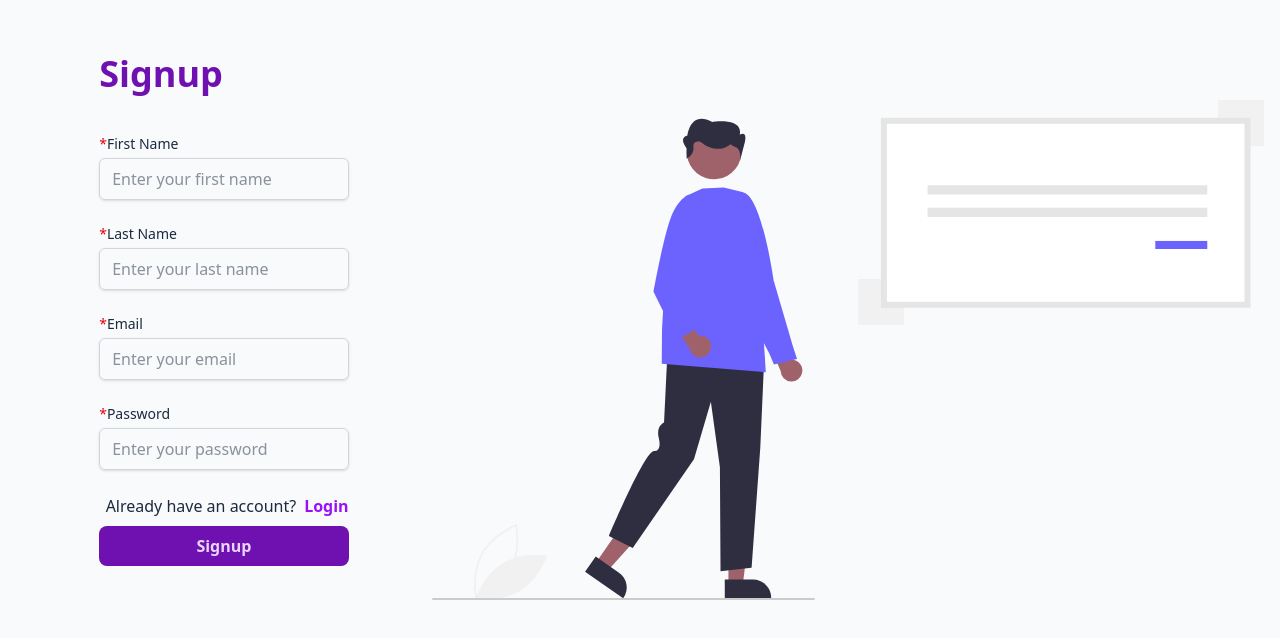
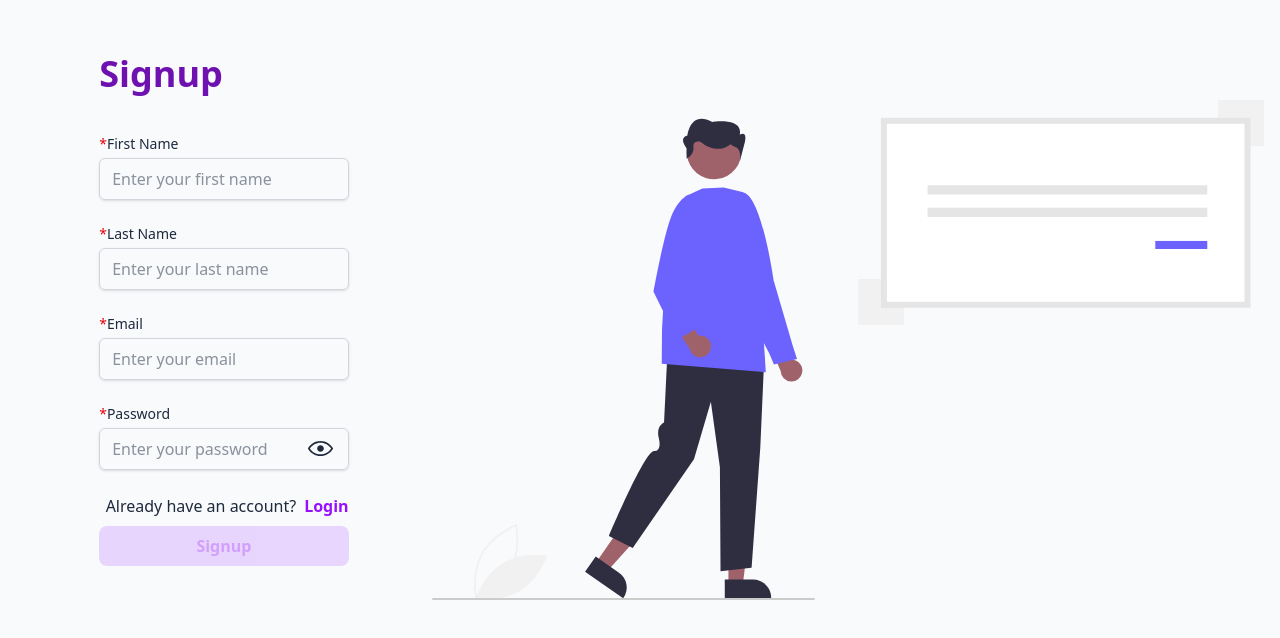
Before and after one commit to jairizesp/dentist-appointment-app, a React (Vite) app: page /sign-up in a window 1280 px wide. Shown: the part 114-752 px from the top of the page. Built offline with nearby package versions, Linux system fonts and the light colour scheme; no server answers.

Commit message:
add signup validations

```diff
--- a/src/components/input.component.tsx
+++ b/src/components/input.component.tsx
@@ -13,12 +13,12 @@ const Input: React.FC<InputType> = ({
   ...props
 }: InputType) => {
   const baseInputStyles =
-    "w-full px-3 py-2 border rounded-md shadow-sm focus:outline-none focus:ring-2 focus:ring-blue-500";
+    "w-full px-3 py-2 border rounded-md shadow-sm focus:outline-none ";
 
   const finalInputClassName = classNames(
     baseInputStyles,
     {
-      "border-red-500 focus:ring-red-500": !!error,
+      "border-red-500 ": !!error,
       "border-gray-300": !error,
     },
     className
@@ -40,7 +40,7 @@ const Input: React.FC<InputType> = ({
         {...props}
       />
       {children}
-      {error && <p className="mt-1 text-sm text-red-600">{error}</p>}
+      {/* {error && <p className="mt-1 text-sm text-red-600">{error}</p>} */}
     </div>
   );
 };
--- a/src/pages/public/singup.page.tsx
+++ b/src/pages/public/singup.page.tsx
@@ -7,6 +7,9 @@ import { getAccessToken } from "../../utils/helpers/tokenHelper";
 import { userSignup } from "../../services/auth.service";
 import { UserInformation } from "../../utils/interface/api/auth.interface";
 import { Toast, ToastType } from "../../components/toast.component";
+import { isValidEmail, isValidPassword } from "../../utils/helpers/auth";
+import { TbEyeClosed } from "react-icons/tb";
+import { RxEyeOpen } from "react-icons/rx";
 
 const Signup = () => {
   const navigate = useNavigate();
@@ -17,12 +20,22 @@ const Signup = () => {
     lastName: "",
   });
 
+  const [isShowPassword, setIsShowPassword] = useState(false);
+  const [inputType, setInputType] = useState("password");
+
+  const [error, setError] = useState("");
+
   const [isLoading, setIsLoading] = useState(false);
 
   const [toast, setToast] = useState<{
     message: string;
     type: ToastType;
   } | null>(null);
+
+  const formHasEmptyValue = () => {
+    const values = Object.values(credentials);
+    return values.some((value) => value == "");
+  };
 
   const showToast = (type: ToastType, message: string) => {
     setToast({ message, type });
@@ -35,14 +48,28 @@ const Signup = () => {
     }
   }, []);
 
-  const [error, _] = useState("");
-
   const handleCredentialChange = (e: React.ChangeEvent<HTMLInputElement>) => {
     setCredentials((prev) => ({ ...prev, [e.target.name]: e.target.value }));
   };
 
   const handleSubmit = async () => {
     try {
+      if (formHasEmptyValue()) {
+        showToast("error", "Please fill all forms");
+        return;
+      }
+
+      if (!isValidEmail(credentials.email)) {
+        showToast("error", "Must provide a valid email");
+
+        setError("Invalid Password");
+
+        return;
+      }
+
+      if (!isValidPassword(credentials.password)) {
+      }
+
       setIsLoading(true);
 
       const payload: Omit<UserInformation, "id"> = {
@@ -53,17 +80,57 @@ const Signup = () => {
       };
       const response = await userSignup(payload);
 
-      if (response) {
+      if (response.status == 200) {
         showToast("success", "Registration Successful");
-        setIsLoading(false);
+
         setTimeout(() => {
           navigate("/");
         }, 900);
+      } else {
+        showToast("error", response.message);
       }
     } catch (error: any) {
       const toastMessage = error.message;
       showToast("error", toastMessage);
+    } finally {
+      setIsLoading(false);
     }
+  };
+
+  const handlePasswordVisibility = () => {
+    setIsShowPassword((prev) => {
+      const toggleShow = !prev;
+      if (toggleShow) {
+        setInputType("text");
+      } else {
+        setInputType("password");
+      }
+      return toggleShow;
+    });
+  };
+
+  const renderPasswordToggle = () => {
+    if (isShowPassword) {
+      return (
+        <>
+          <TbEyeClosed
+            size={25}
+            className="cursor-pointer hover:scale-110 active:scale-95 absolute top-8 right-4 z-10"
+            onClick={handlePasswordVisibility}
+          />
+        </>
+      );
+    }
+
+    return (
+      <>
+        <RxEyeOpen
+          size={25}
+          className="cursor-pointer hover:scale-110 active:scale-95 absolute top-8 right-4 z-10"
+          onClick={handlePasswordVisibility}
+        />
+      </>
+    );
   };
 
   return (
@@ -101,7 +168,9 @@ const Signup = () => {
               label="Email"
               value={credentials.email}
               onChange={handleCredentialChange}
-              error={error}
+              error={
+                !isValidEmail(credentials.email) && credentials.email.length > 6
+              }
               placeholder="Enter your email"
               name="email"
               className="w-full"
@@ -112,12 +181,25 @@ const Signup = () => {
               label="Password"
               value={credentials.password}
               onChange={handleCredentialChange}
-              error={error}
+              error={
+                !isValidPassword(credentials.password) &&
+                credentials.password.length > 0
+              }
               placeholder="Enter your password"
               name="password"
-              type="password"
+              type={inputType}
               required={true}
-            />
+            >
+              {renderPasswordToggle()}
+            </Input>
+
+            {!isValidPassword(credentials.password) &&
+              credentials.password.length > 0 && (
+                <i className=" text-sm text-red-600 w-full -mt-4 text-left font-medium">
+                  Minimum 8 characters, at least one Uppercase Letter, Lower
+                  Letter, Number and special character
+                </i>
+              )}
             <div className="w-full flex justify-end">
               <p className="float-right">
                 Already have an account?
@@ -131,6 +213,11 @@ const Signup = () => {
               className="w-full"
               variant="primary"
               onClick={handleSubmit}
+              disabled={
+                formHasEmptyValue() ||
+                !isValidEmail(credentials.email) ||
+                !isValidPassword(credentials.password)
+              }
               isLoading={isLoading}
             >
               Signup
--- /dev/null
+++ b/src/utils/helpers/auth.ts
@@ -0,0 +1,8 @@
+export function isValidEmail(email: string) {
+  const regex = /^[^\s@]+@[^\s@]+\.[^\s@]+$/;
+  return regex.test(email);
+}
+export function isValidPassword(password: string) {
+  const regex = /^(?=.*[a-z])(?=.*[A-Z])(?=.*\d)(?=.*[\W_]).{8,}$/;
+  return regex.test(password);
+}
--- a/src/utils/interface/components/input.interface.ts
+++ b/src/utils/interface/components/input.interface.ts
@@ -1,6 +1,6 @@
 export interface InputType extends React.InputHTMLAttributes<HTMLInputElement> {
   label?: string;
-  error?: string;
+  error?: string | boolean;
   className?: string;
   required?: boolean;
   name?: string;
```
